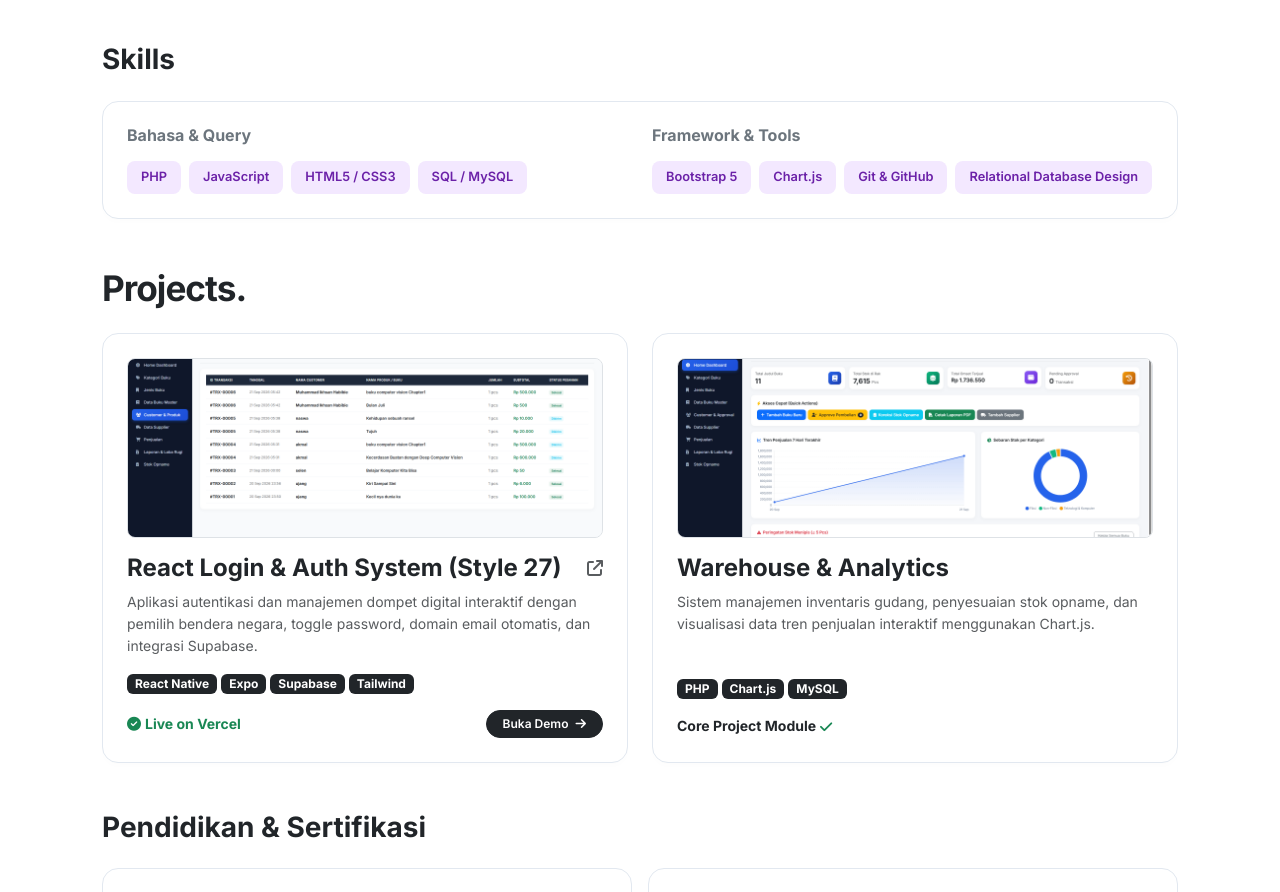
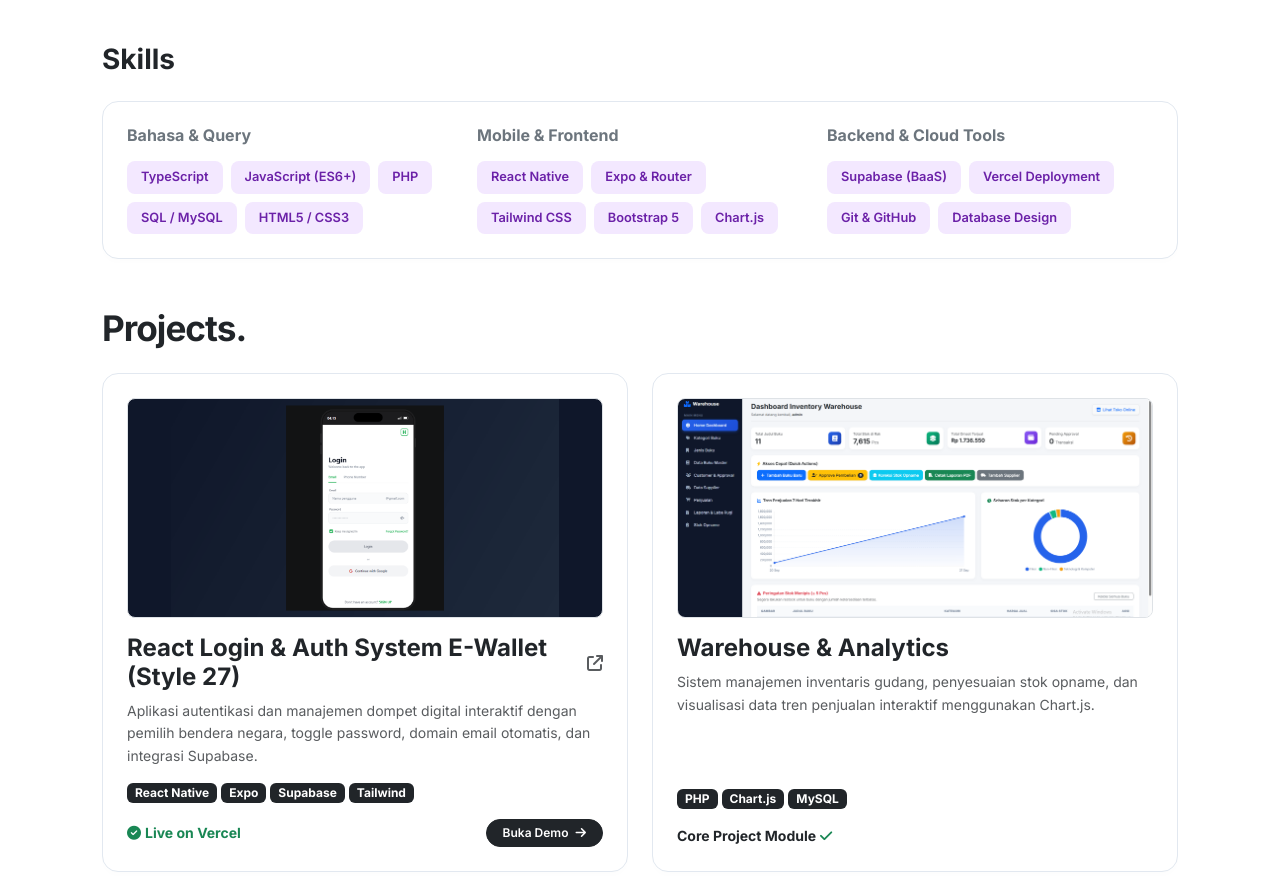
Before and after one commit to muhammadikhsanhabibie7-spec/Porto-MuhammadIkhsanHabibie, a plain HTML site: page index.html in a window 1280 px wide. Shown: the part 620-1512 px from the top of the page. Drawn offline with nearby package versions, Linux system fonts and the light colour scheme.

Commit message:
feat: enlarge project previews and update skills with React Native, Expo, Supabase, Tailwind, TypeScript

```diff
--- a/index.html
+++ b/index.html
@@ -189,22 +189,33 @@
             <h3 class="fw-bold text-dark mb-4">Skills</h3>
             <div class="card card-custom p-4">
                 <div class="row g-4">
-                    <div class="col-md-6">
+                    <div class="col-md-4">
                         <h6 class="fw-bold text-secondary mb-3">Bahasa & Query</h6>
                         <div class="d-flex flex-wrap gap-2">
+                            <span class="badge-tech">TypeScript</span>
+                            <span class="badge-tech">JavaScript (ES6+)</span>
                             <span class="badge-tech">PHP</span>
-                            <span class="badge-tech">JavaScript</span>
+                            <span class="badge-tech">SQL / MySQL</span>
                             <span class="badge-tech">HTML5 / CSS3</span>
-                            <span class="badge-tech">SQL / MySQL</span>
                         </div>
                     </div>
-                    <div class="col-md-6">
-                        <h6 class="fw-bold text-secondary mb-3">Framework & Tools</h6>
+                    <div class="col-md-4">
+                        <h6 class="fw-bold text-secondary mb-3">Mobile & Frontend</h6>
                         <div class="d-flex flex-wrap gap-2">
+                            <span class="badge-tech">React Native</span>
+                            <span class="badge-tech">Expo & Router</span>
+                            <span class="badge-tech">Tailwind CSS</span>
                             <span class="badge-tech">Bootstrap 5</span>
                             <span class="badge-tech">Chart.js</span>
+                        </div>
+                    </div>
+                    <div class="col-md-4">
+                        <h6 class="fw-bold text-secondary mb-3">Backend & Cloud Tools</h6>
+                        <div class="d-flex flex-wrap gap-2">
+                            <span class="badge-tech">Supabase (BaaS)</span>
+                            <span class="badge-tech">Vercel Deployment</span>
                             <span class="badge-tech">Git & GitHub</span>
-                            <span class="badge-tech">Relational Database Design</span>
+                            <span class="badge-tech">Database Design</span>
                         </div>
                     </div>
                 </div>
@@ -221,12 +232,12 @@
                     <a href="https://uts-muhammadikhsanhabibie-style27.vercel.app/" target="_blank" class="text-decoration-none text-reset d-block h-100">
                         <div class="card card-custom p-4 h-100 d-flex flex-column justify-content-between" style="cursor: pointer; transition: transform 0.2s, box-shadow 0.2s;">
                             <div>
-                                <!-- Gambar Proyek 1 -->
-                                <div class="rounded-3 overflow-hidden mb-3 border position-relative" style="height: 180px; background-color: #f8fafc;">
-                                    <img src="pos.png" alt="React Login App Preview" style="width: 100%; height: 100%; object-fit: cover;">
+                                <!-- Gambar Proyek 1 (Diperbesar & Mockup Jelas) -->
+                                <div class="rounded-3 overflow-hidden mb-3 border position-relative" style="height: 220px; background-color: #0f172a;">
+                                    <img src="UTS-Style 27.png" alt="React Login App Preview" style="width: 100%; height: 100%; object-fit: contain;">
                                 </div>
                                 <h4 class="fw-bold text-dark mb-2 d-flex align-items-center justify-content-between">
-                                    React Login & Auth System (Style 27)
+                                    React Login & Auth System E-Wallet (Style 27)
                                     <i class="fa-solid fa-arrow-up-right-from-square fs-6 text-muted"></i>
                                 </h4>
                                 <p class="text-muted small mb-3">Aplikasi autentikasi dan manajemen dompet digital interaktif dengan pemilih bendera negara, toggle password, domain email otomatis, dan integrasi Supabase.</p>
@@ -255,8 +266,8 @@
                 <div class="col-md-6">
                     <div class="card card-custom p-4 h-100 d-flex flex-column justify-content-between">
                         <div>
-                            <!-- Placeholder Proyek 2 (Nanti ganti dengan gambar warehouse.png di sini) -->
-                            <div class="rounded-3 overflow-hidden mb-3 border" style="height: 180px;">
+                            <!-- Gambar Proyek 2 -->
+                            <div class="rounded-3 overflow-hidden mb-3 border" style="height: 220px;">
                                 <img src="wharehouse.png" alt="Wharehouse & Analytics Preview" style="width: 100%; height: 100%; object-fit: cover;">
                             </div>
                             <h4 class="fw-bold text-dark mb-2">Warehouse & Analytics</h4>
```
Also changed, not shown: UTS-Style 27.png (added), UTS-Style-27-preview.png (added).
